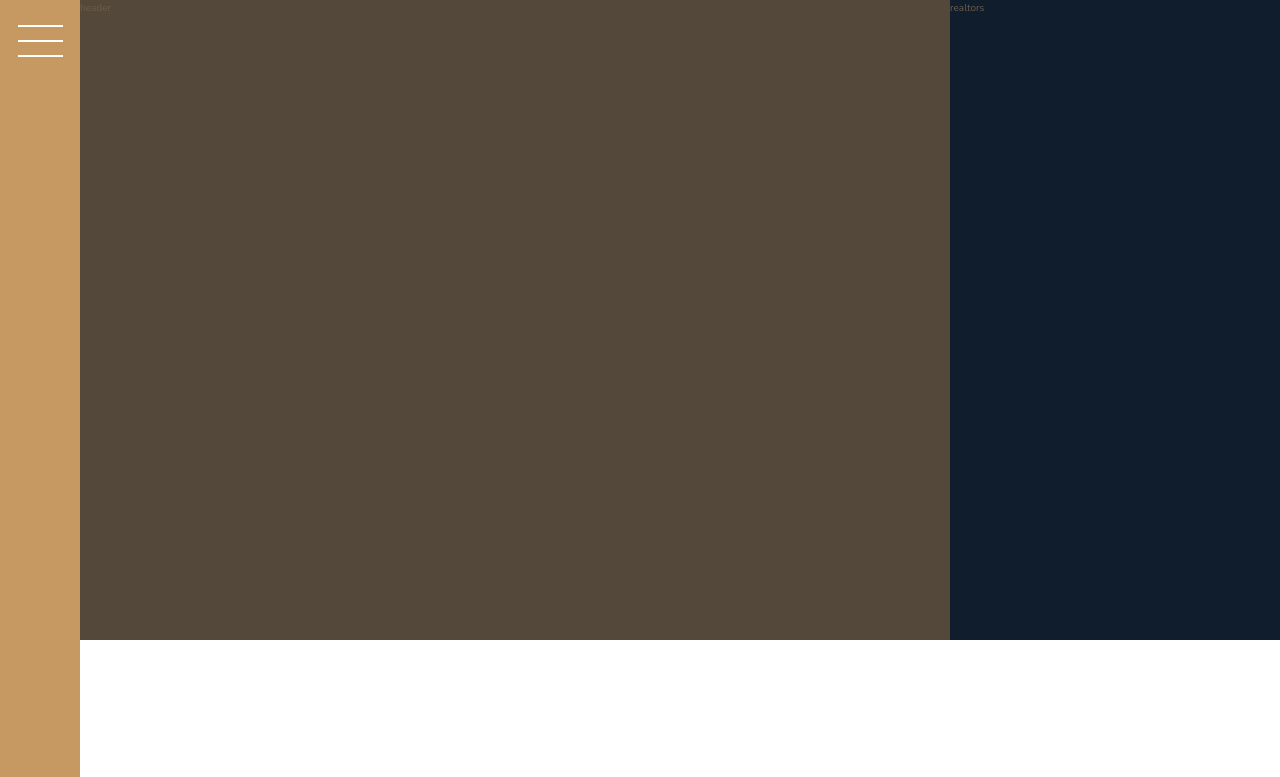
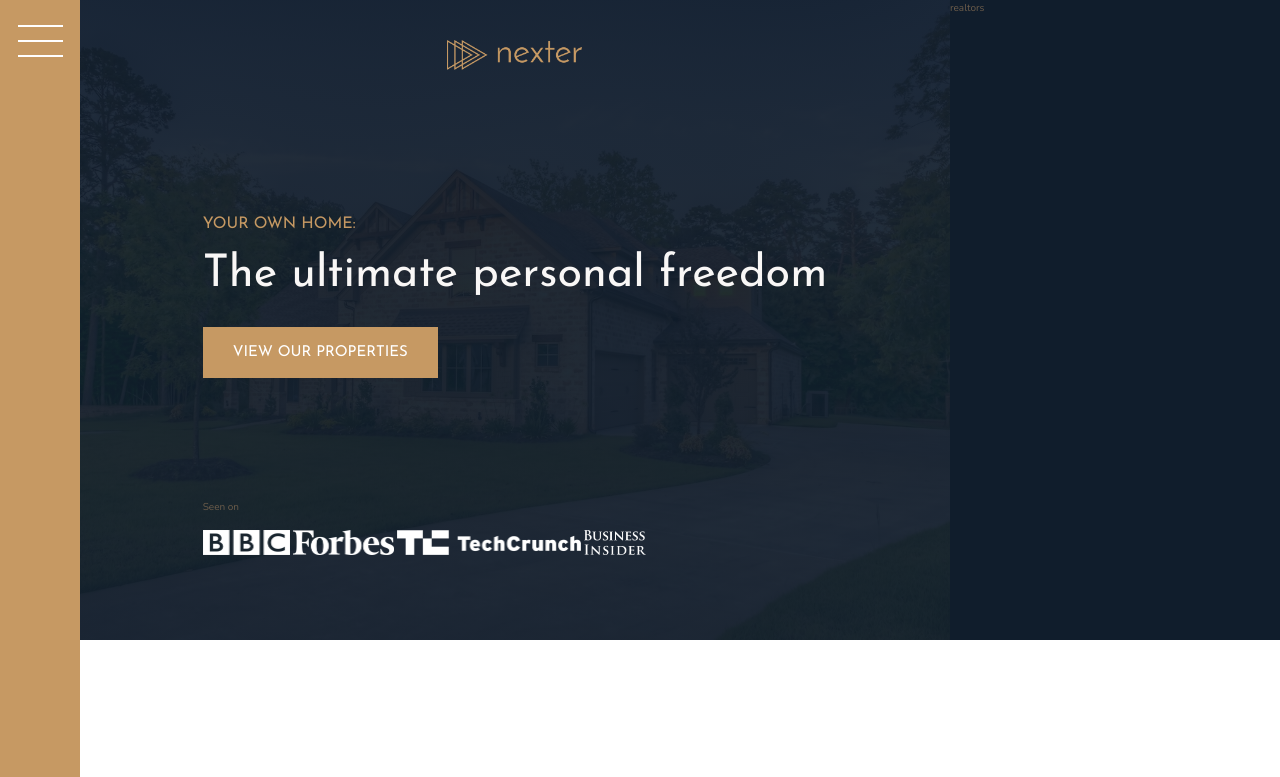
Before and after one commit to haruyasu/improve_css, a website: page 3_nexter/index.html in a window 1280 px wide. Shown: the top 777 px of the page. Drawn offline with nearby package versions, Linux system fonts and the light colour scheme.

Commit message:
Building the header 1

```diff
--- a/3_nexter/index.html
+++ b/3_nexter/index.html
@@ -17,7 +17,17 @@
         </div>
 
         <header class="header">
-            header
+            <img src="img/logo.png" alt="Nexter logo" class="header__logo">
+            <h3 class="heading-3">Your own home:</h3>
+            <h1 class="heading-1">The ultimate personal freedom</h1>
+            <button class="btn header__btn">View our properties</button>
+            <div class="header__seenon-text">Seen on</div>
+            <div class="header__seenon-logos">
+                <img src="img/logo-bbc.png" alt="Seen on logo 1">
+                <img src="img/logo-forbes.png" alt="Seen on logo 2">
+                <img src="img/logo-techcrunch.png" alt="Seen on logo 3">
+                <img src="img/logo-bi.png" alt="Seen on logo 4">
+            </div>
         </header>
 
         <div class="realtors">
--- a/3_nexter/sass/_header.scss
+++ b/3_nexter/sass/_header.scss
@@ -1,4 +1,35 @@
 .header {
     background-color: $color-grey-dark-1;
     grid-column: full-start / col-end 6;
+    background-image: linear-gradient(rgba($color-secondary, .93), rgba($color-secondary, .93)), url(../img/hero.jpeg);
+    background-size: cover;
+    background-position: center;
+    padding: 8rem;
+    padding-top: 4rem;
+
+    display: grid;
+    grid-template-rows: 1fr min-content 6rem 1fr;
+    grid-template-columns: max-content;
+    grid-row-gap: 1.5rem;
+    justify-content: center;
+
+    &__logo {
+        height: 3rem;
+        justify-self: center;
+    }
+
+    &__btn {
+        align-self: start;
+        justify-self: start;
+    }
+
+    &__seenon-text {
+
+    }
+
+    &__seenon-logos {
+        img {
+            height: 2.5rem;
+        }
+    }
 }
--- a/3_nexter/sass/_typography.scss
+++ b/3_nexter/sass/_typography.scss
@@ -6,6 +6,9 @@
 
 .heading-1 {
     @extend %heading;
+    font-size: 4.5rem;
+    color: $color-grey-light-1;
+    line-height: 1;
 }
 
 .heading-2 {
```
Also changed, not shown: 3_nexter/css/style.css.
